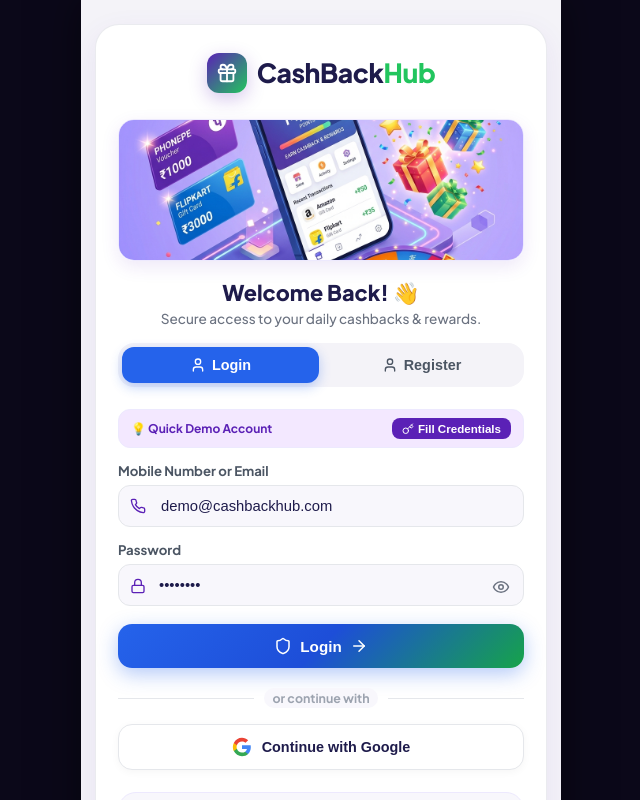
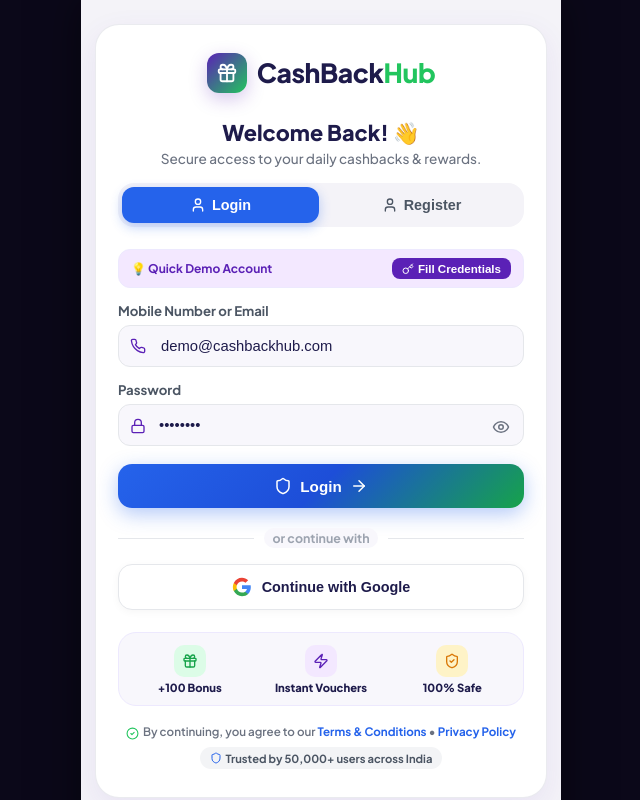
Before and after one commit to gouravboga12-rgb/cashbackhub, a React (Create React App) app in the folder web/: page /login in a window 1280 px wide. Shown: the top 800 px of the page, without its empty margins (319-959 px from the left). Built offline with nearby package versions, Linux system fonts and the light colour scheme; no server answers; the HTML template or start-up script is replaced by a standard one.

Commit message:
fix(web): remove hero banner image from login and signup page

```diff
--- a/web/src/pages/Landing/Login.jsx
+++ b/web/src/pages/Landing/Login.jsx
@@ -147,11 +147,6 @@
               CashBack<span style={{ color: '#22C55E' }}>Hub</span>
             </h1>
           </div>
-        </div>
-
-        {/* 3D Visual Hero Image Banner */}
-        <div style={{ borderRadius: '16px', overflow: 'hidden', marginBottom: '18px', boxShadow: '0 6px 18px rgba(91, 33, 182, 0.1)', border: '1px solid #EDE9FE' }}>
-          <img src="/hero_banner.png" alt="CashBack Hub Rewards" style={{ width: '100%', height: '140px', objectFit: 'cover', display: 'block' }} />
         </div>
 
         <div style={{ textAlign: 'center', marginBottom: '16px' }}>
```
